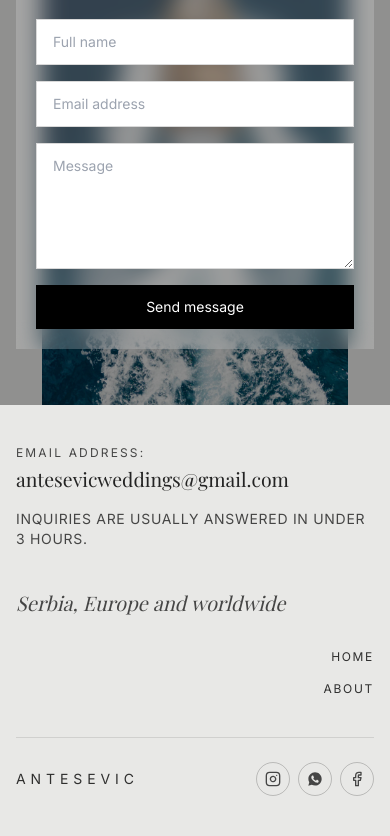
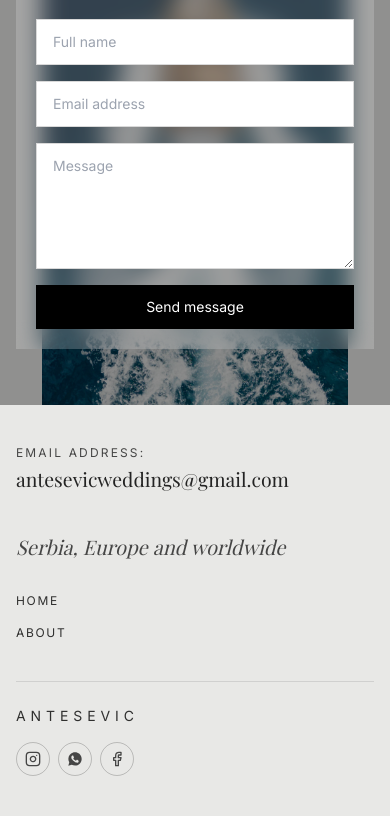
Before and after one commit to Nikola-02/antesevic-rs, a Next.js app: page / in a window 390 px wide. Shown: the part 9404-10240 px from the top of the page. Built offline with nearby package versions, Linux system fonts and the light colour scheme; no server answers; a web font is replaced by a local one.

Commit message:
Fixed bug

```diff
--- a/components/site/footer.tsx
+++ b/components/site/footer.tsx
@@ -25,14 +25,11 @@ export function Footer() {
           <a href="mailto:antesevicweddings@gmail.com" className="mt-2 inline-block break-all font-serif text-[clamp(1.2rem,5vw,3rem)] leading-[1.06] text-black/85 sm:break-normal">
             antesevicweddings@gmail.com
           </a>
-          <p className="mt-4 max-w-md text-sm uppercase tracking-[0.05em] text-black/70">
-            {t.footer.responseTime}
-          </p>
           <p className="mt-10 font-serif text-xl italic text-black/70">{t.footer.location}</p>
         </FadeIn>
 
         <FadeIn direction="right" delay={0.08} distance={34} blur={10} className="w-full md:ml-auto md:w-fit md:justify-self-end">
-          <div className="grid justify-items-end gap-4 text-right text-xs uppercase tracking-[0.14em] text-black/80">
+          <div className="grid gap-4 text-xs uppercase tracking-[0.14em] text-black/80 md:justify-items-end md:text-right">
             {visibleNavLinks.map((link) => (
               <Link key={link.href} href={link.href}>
                 {link.key === "home" ? t.nav.home : t.nav.about}
@@ -42,9 +39,9 @@ export function Footer() {
         </FadeIn>
       </div>
 
-      <FadeIn direction="up" delay={0.14} distance={24} blur={8} className="mx-auto mt-10 flex w-full max-w-8xl items-center justify-between border-t border-black/10 pt-6">
+      <div className="mx-auto mt-10 flex w-full max-w-8xl flex-col gap-4 border-t border-black/10 pt-6 sm:flex-row sm:items-center sm:justify-between">
         <p className="text-sm uppercase tracking-[0.35em] text-black/80">Antesevic</p>
-        <div className="flex items-center gap-2">
+        <div className="flex shrink-0 items-center gap-2">
           <a
             href="https://www.instagram.com/antesevic_raw/"
             target="_blank"
@@ -73,7 +70,7 @@ export function Footer() {
             <Facebook size={16} />
           </a>
         </div>
-      </FadeIn>
+      </div>
     </footer>
   );
 }
```
